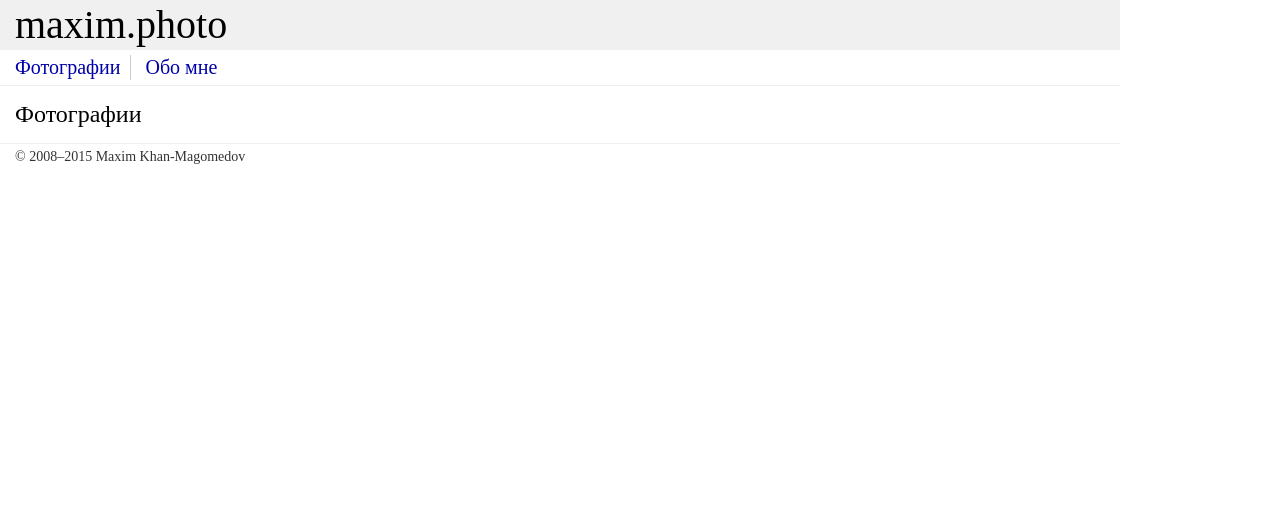
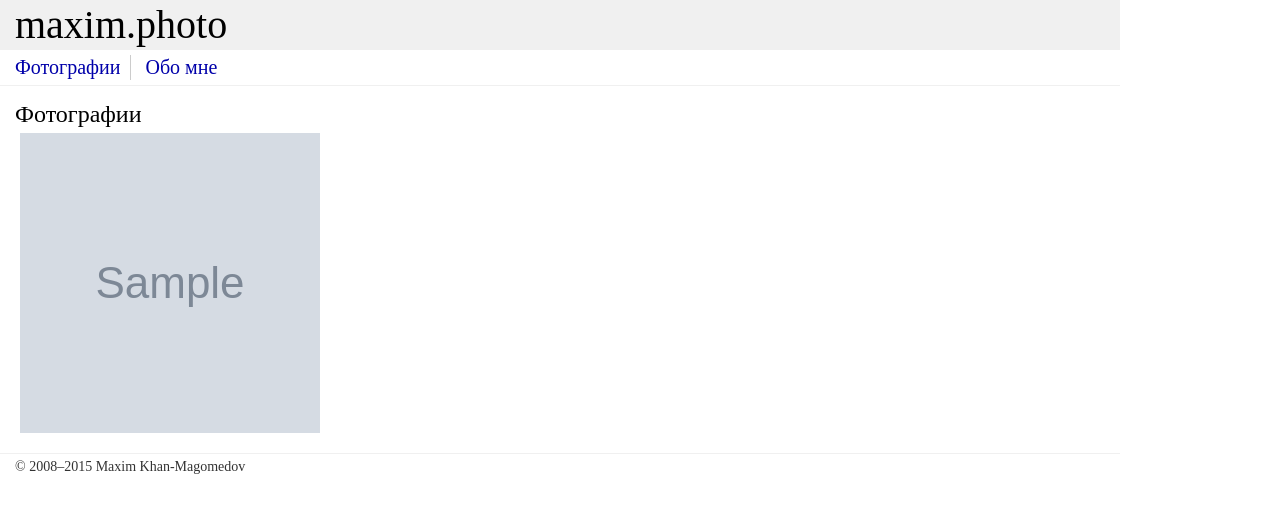
Before and after one commit to ozgg/maxim.photo, a Rails app: page /photos in a window 1280 px wide. Shown: the top 513 px of the page. Run offline with Rails 7, Linux system fonts and the light colour scheme; tables that the repository leaves empty hold one stand-in row (values such as "Sample post"); grey boxes marked "Sample" are stand-in pictures; style sheets or scripts are compiled from the project's sources; some libraries are stand-ins or nearby versions.

Commit message:
Displaying photo previews in photos index

```diff
--- a/app/assets/stylesheets/photos.css.scss
+++ b/app/assets/stylesheets/photos.css.scss
@@ -40,3 +40,34 @@
     }
   }
 }
+
+.photo-preview {
+  margin: 5px;
+  width: 300px;
+  display: inline-block;
+  height: 300px;
+  position: relative;
+
+  img {
+    width: 300px;
+    height: 300px;
+  }
+
+  > .name {
+    position: absolute;
+    bottom: 15px;
+    left: 0;
+    background: rgba(127, 127, 127, 0.4);
+    padding: 5px 10px;
+    width: 280px;
+    color: #ffffff;
+    display: none;
+    text-align: center;
+  }
+
+  &:hover {
+    > .name {
+      display: block;
+    }
+  }
+}
--- a/app/views/photos/_preview.html.erb
+++ b/app/views/photos/_preview.html.erb
@@ -0,0 +1,4 @@
+<div class="photo-preview">
+  <%= link_to image_tag(photo.image.big_square.url, alt: photo.name), photo %>
+  <div class="name"><%= photo.name %></div>
+</div>
```
